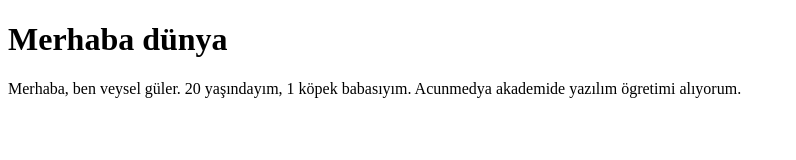
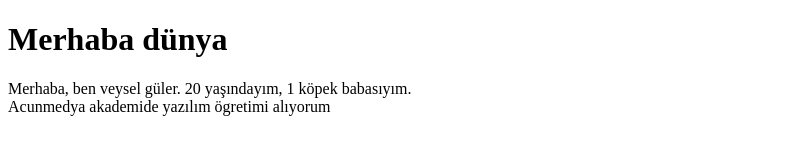
Before and after one commit to VeyselGuler/VeyselGuler.github.io, a plain HTML site: page index.html in a window 1280 px wide. Shown: the whole page, without its empty margins (0-796 px from the left). Drawn offline with Linux system fonts and the light colour scheme.

Commit message:
Update index.html

```diff
--- a/index.html
+++ b/index.html
@@ -7,6 +7,7 @@
 </head>
 <body>
     <h1>Merhaba dünya</h1>
-    <p>Merhaba, ben veysel güler. 20 yaşındayım, 1 köpek babasıyım. Acunmedya akademide yazılım ögretimi alıyorum.</p>
+    <p>Merhaba, ben veysel güler. 20 yaşındayım, 1 köpek babasıyım.
+    <br> Acunmedya akademide yazılım ögretimi alıyorum</p>
 </body>
 </html>
```
